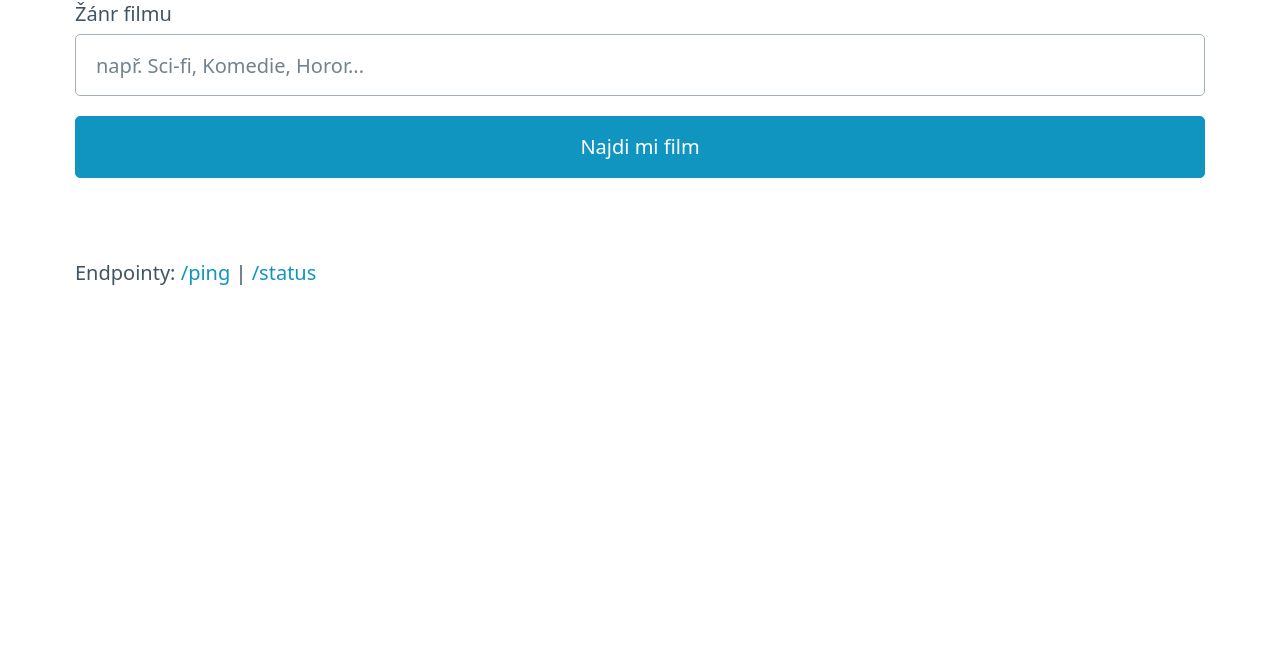
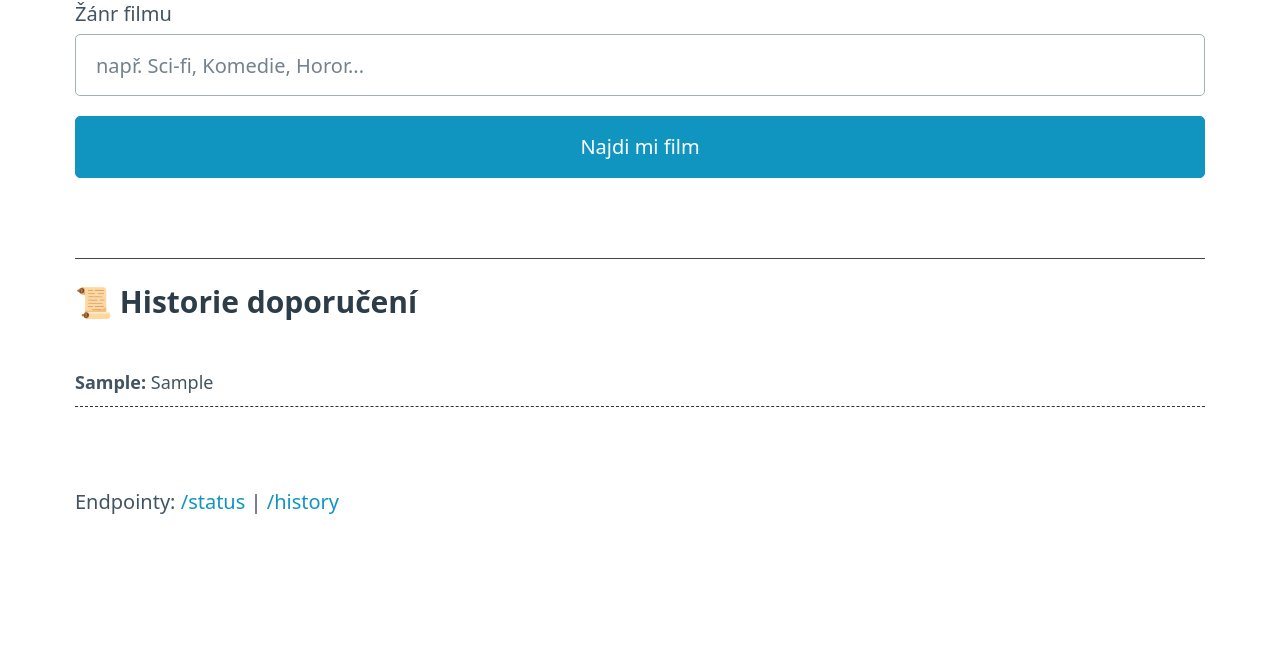
Before and after one commit to Moni1317/projketeos, a Flask app: page / in a window 1280 px wide. Shown: the part 301-968 px from the top of the page. Before the commit the page ends 586 px from the top, so only its background shows below. Run offline with Flask 3, Linux system fonts and the light colour scheme; tables that the repository leaves empty hold one stand-in row (values such as "Sample post").

Commit message:
Update index.html

```diff
--- a/templates/index.html
+++ b/templates/index.html
@@ -9,6 +9,8 @@
         body { padding: 2rem; }
         #result { margin-top: 2rem; padding: 1rem; border-radius: 8px; display: none; }
         .loading { display: none; }
+        .history-section { margin-top: 3rem; border-top: 1px solid #444; padding-top: 1rem; }
+        .history-item { font-size: 0.9rem; margin-bottom: 0.5rem; border-bottom: 1px dashed #333; padding-bottom: 0.5rem; }
     </style>
 </head>
 <body>
@@ -33,8 +35,15 @@
             <p id="recommendationText"></p>
         </article>
 
+        <section class="history-section">
+            <h3>📜 Historie doporučení</h3>
+            <div id="historyList">
+                <p>Zatím žádná historie...</p>
+            </div>
+        </section>
+
         <footer style="margin-top: 3rem; font-size: 0.8rem;">
-            <p>Endpointy: <a href="/ping">/ping</a> | <a href="/status">/status</a></p>
+            <p>Endpointy: <a href="/status">/status</a> | <a href="/history">/history</a></p>
         </footer>
     </main>
 
@@ -43,12 +52,33 @@
         const resultDiv = document.getElementById('result');
         const resultText = document.getElementById('recommendationText');
         const loader = document.getElementById('loader');
+        const historyList = document.getElementById('historyList');
+
+        // Funkce pro načtení historie
+        async function loadHistory() {
+            try {
+                const response = await fetch('/history');
+                const data = await response.json();
+
+                if (data.length > 0) {
+                    historyList.innerHTML = data.map(item => `
+                        <div class="history-item">
+                            <strong>${item.zanr}:</strong> ${item.odpoved}
+                        </div>
+                    `).join('');
+                }
+            } catch (err) {
+                console.error('Chyba při načítání historie');
+            }
+        }
+
+        // Načíst historii hned po otevření stránky
+        loadHistory();
 
         form.onsubmit = async (e) => {
             e.preventDefault();
             const genre = document.getElementById('genre').value;
 
-            // UI změny
             loader.style.display = 'block';
             resultDiv.style.display = 'none';
 
@@ -63,6 +93,10 @@
                 resultText.innerText = data.doporuceni || data.error;
                 resultDiv.style.backgroundColor = data.error ? '#ff000010' : '#00ff0010';
                 resultDiv.style.display = 'block';
+
+                // Po úspěšném dotazu aktualizuj historii
+                if (!data.error) loadHistory();
+
             } catch (err) {
                 alert('Chyba při komunikaci se serverem.');
             } finally {
```
